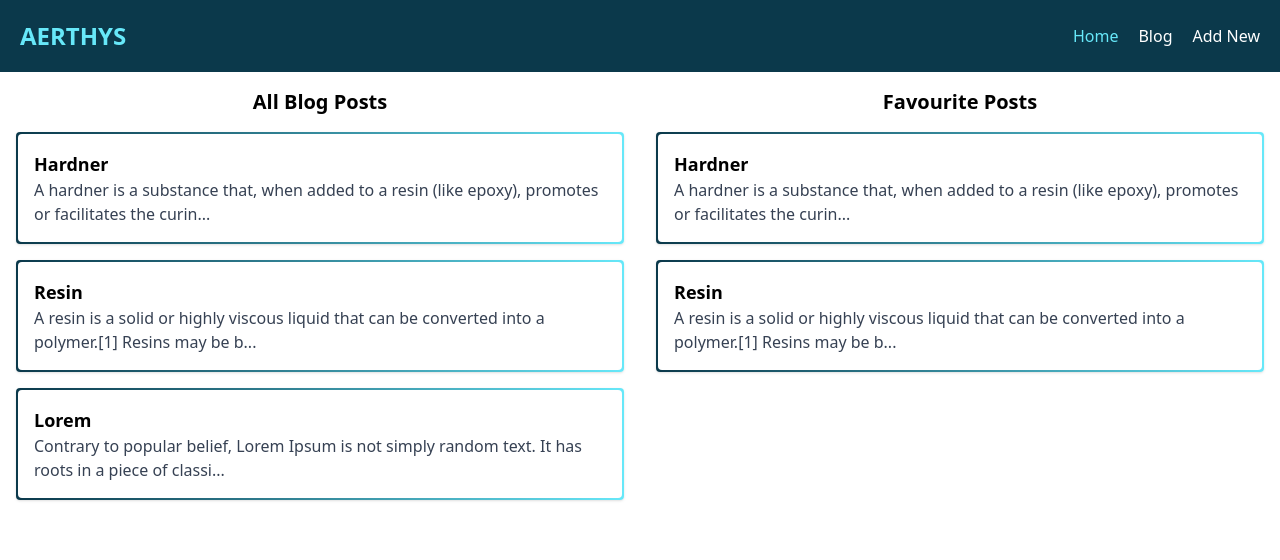
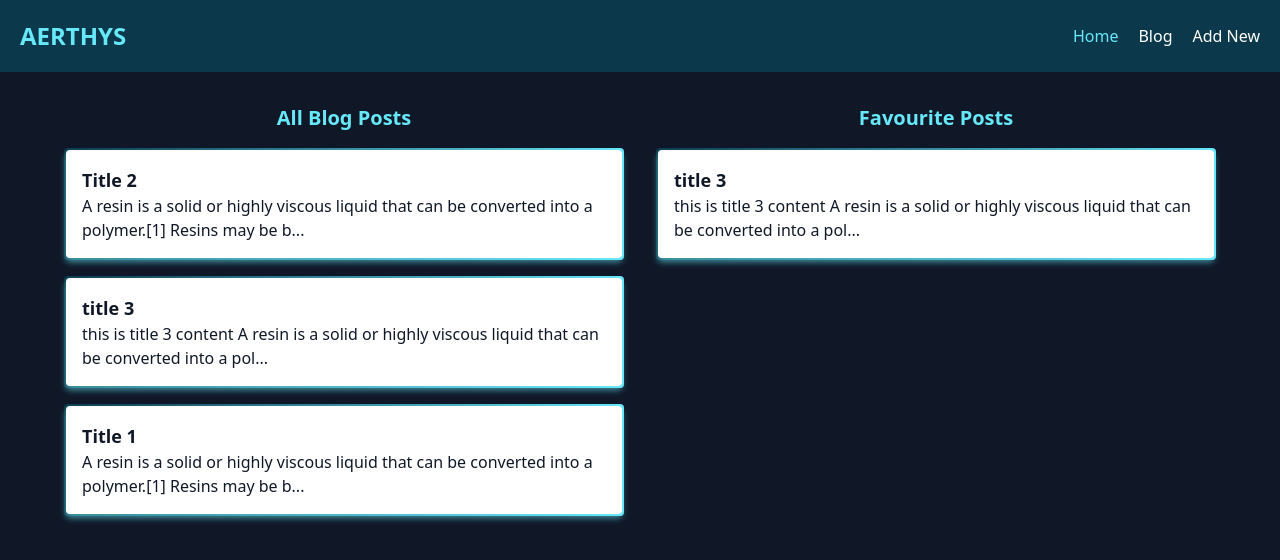
Before and after one commit to RuthNyankum/Blog, a React (Vite) app: page / in a window 1280 px wide. Shown: the top 560 px of the page. Built offline with nearby package versions, Linux system fonts and the light colour scheme; data requests are answered from the project's data file.

Commit message:
updated the blog page

```diff
--- a/src/db.json
+++ b/src/db.json
@@ -1,21 +1,21 @@
 {
   "addNew": [
     {
-      "id": "b368",
-      "title": "Hardner",
-      "description": "A hardner is a substance that, when added to a resin (like epoxy), promotes or facilitates the curing or hardening process, making the resin more durable and strong. It's a chemical compound that reacts with the resin to form a three-dimensional network, leading to the final product's increased strength and resistance to various factors like heat, chemicals, and wear and tear. ",
+      "id": "533f",
+      "title": "Title 2",
+      "description": "A resin is a solid or highly viscous liquid that can be converted into a polymer.[1] Resins may be biological or synthetic in origin, but are typically harvested from plants. Resins are mixtures of organic compounds, predominantly terpenes. Common resins include amber, hashish, frankincense, myrrh and the animal-derived resin, shellac. Resins are used in varnishes, adhesives, food additives, incenses and perfumes.",
+      "isFavorite": false
+    },
+    {
+      "id": "dfde",
+      "title": "title 3",
+      "description": "this is title 3 content A resin is a solid or highly viscous liquid that can be converted into a polymer.[1] Resins may be biological or synthetic in origin, but are typically harvested from plants. Resins are mixtures of organic compounds, predominantly terpenes. Common resins include amber, hashish, frankincense, myrrh and the animal-derived resin, shellac. Resins are used in varnishes, adhesives, food additives, incenses and perfumes.",
       "isFavorite": true
     },
     {
-      "id": "6a1b",
-      "title": "Resin",
+      "id": "629f",
+      "title": "Title 1",
       "description": "A resin is a solid or highly viscous liquid that can be converted into a polymer.[1] Resins may be biological or synthetic in origin, but are typically harvested from plants. Resins are mixtures of organic compounds, predominantly terpenes. Common resins include amber, hashish, frankincense, myrrh and the animal-derived resin, shellac. Resins are used in varnishes, adhesives, food additives, incenses and perfumes.",
-      "isFavorite": true
-    },
-    {
-      "id": "8470",
-      "title": "Lorem",
-      "description": "Contrary to popular belief, Lorem Ipsum is not simply random text. It has roots in a piece of classical Latin literature from 45 BC, making it over 2000 years old. Richard McClintock, a Latin professor at Hampden-Sydney College in Virginia, looked up one of the more obscure Latin words, consectetur, from a Lorem Ipsum passage, and going through the cites of the word in classical literature, discovered the undoubtable source. Lorem Ipsum comes from sections 1.10.32 and 1.10.33 of \"de Finibus Bonorum et Malorum\" (The Extremes of Good and Evil) by Cicero, written in 45 BC. This book is a treatise on the theory of ethics, very popular during the Renaissance. The first line of Lorem Ipsum, \"Lorem ipsum dolor sit amet..\", comes from a line in section 1.10.32.\n\nThe standard chunk of Lorem Ipsum used since the 1500s is reproduced below for those interested. Sections 1.10.32 and 1.10.33 from \"de Finibus Bonorum et Malorum\" by Cicero are also reproduced in their exact original form, accompanied by English versions from the 1914 translation by H. Rackham.",
       "isFavorite": false
     }
   ]
--- a/src/pages/AddNewPage.jsx
+++ b/src/pages/AddNewPage.jsx
@@ -1,6 +1,6 @@
 import axios from 'axios';
 import React, { useEffect, useState } from 'react';
-// import { useNavigate } from 'react-router';
+import { useNavigate } from 'react-router';
 
 const API_URL = 'http://localhost:5000/addNew';
 
@@ -11,7 +11,7 @@ const AddNewPage = () => {
     description: '',
   });
 
-  //   const navigate = useNavigate();
+  const navigate = useNavigate();
 
   const handleSubmit = async (event) => {
     event.preventDefault();
@@ -19,8 +19,14 @@ const AddNewPage = () => {
 
     if (!title || !description) return;
     try {
-      const response = await axios.post(API_URL, form);
-      //   navigate('/blog');
+      //set isFavorite to false for new posts
+      const postData = {
+        ...form,
+        isFavorite: false,
+      };
+
+      const response = await axios.post(API_URL, postData);
+      navigate('/blog');
       setAddNew((prev) => [...prev, response.data]);
     } catch (error) {
       console.log(error);
@@ -45,9 +51,9 @@ const AddNewPage = () => {
   }, []);
 
   return (
-    <div className="min-h-screen bg-gray-100 flex items-center justify-center px-4">
+    <div className="min-h-screen bg-gray-900 flex items-center justify-center px-4">
       <form
-        className="bg-[#0B394B] p-6 md:p-8 rounded-xl shadow-md w-full max-w-md"
+        className="bg-[#0B394B] p-6 md:p-8 rounded-xl shadow-md w-full max-w-xl min-h-[500px]"
         onSubmit={handleSubmit}
       >
         <h2 className="text-2xl font-semibold mb-6 text-[#67E8F9]">
@@ -85,7 +91,7 @@ const AddNewPage = () => {
             name="description"
             id="description"
             placeholder="Enter description"
-            rows="4"
+            rows="6"
             value={form.description}
             onChange={(event) =>
               setForm((prev) => ({ ...prev, description: event.target.value }))
--- a/src/pages/BlogPage.jsx
+++ b/src/pages/BlogPage.jsx
@@ -32,7 +32,7 @@ const BlogPage = () => {
     e.preventDefault();
 
     try {
-      // Make API call to update the post
+      // API call to update the post
       const response = await axios.put(`${API_URL}/${editingId}`, editForm);
 
       // Update the local state with the edited post
@@ -73,7 +73,6 @@ const BlogPage = () => {
       const post = addNew.find((item) => item.id === postId);
       // const updatedPost = { ...post, isFavorite: !post.isFavorite };
 
-      // correct field name
       const response = await axios.patch(`${API_URL}/${postId}`, {
         isFavorite: !post.isFavorite,
       });
@@ -87,7 +86,7 @@ const BlogPage = () => {
         )
       );
 
-      // Update selected blog if applicable
+      // Update selected blog if applicable by using id
       if (selectedBlog?.id === postId) {
         setSelectedBlog((prev) => ({
           ...prev,
@@ -101,13 +100,16 @@ const BlogPage = () => {
 
   return (
     <>
-      <main className="flex flex-col lg:flex-row gap-6 mt-8 px-4 md:px-8 lg:px-16">
+      <main className="flex flex-col lg:flex-row gap-6 px-4 md:px-8 lg:px-16 min-h-screen bg-gray-900">
         {/* Blog List Section */}
-        <div className="w-full lg:w-1/2 space-y-4">
+        <div className="w-full lg:w-1/2 space-y-4 mt-8">
           {addNew.map((item) => (
             <div
               key={item.id}
               className="bg-white p-4 rounded-lg shadow-md hover:bg-gray-50 transition"
+              style={{
+                boxShadow: '0 4px 6px rgba(103, 232, 249, 0.6)',
+              }}
             >
               {editingId === item.id ? (
                 // Show edit form
@@ -221,7 +223,7 @@ const BlogPage = () => {
         </div>
 
         {/* Selected Blog Section */}
-        <div className="w-full lg:w-1/2 bg-white rounded-lg shadow-md p-6">
+        <div className="w-full lg:w-1/2 bg-white rounded-lg shadow-md p-6 mt-8">
           {selectedBlog ? (
             <>
               <h2 className="text-2xl font-bold mb-4 text-gray-800">
--- a/src/pages/HomePage.jsx
+++ b/src/pages/HomePage.jsx
@@ -10,27 +10,29 @@ const HomePage = () => {
     const fetchBlogs = async () => {
       try {
         const response = await axios.get('http://localhost:5000/addNew');
-        setBlogs(response.data);
+        const allBlogs = response.data;
+        setBlogs(allBlogs);
+
+        // Filter favorites
+        const favBlogs = allBlogs.filter((blog) => blog.isFavorite === true);
+        setFavorites(favBlogs);
       } catch (error) {
         console.error('Error fetching blogs:', error);
       }
     };
+    fetchBlogs();
+  }, []);
 
-    // Fetch only favourites
-    const fetchFavorites = async () => {
-      try {
-        const response = await axios.get(
-          'http://localhost:5000/addNew?isFavorite=true'
-        );
-        setFavorites(response.data);
-      } catch (error) {
-        console.error('Error fetching favorites:', error);
-      }
-    };
-
-    fetchBlogs();
-    fetchFavorites();
-  }, []);
+  //   useEffect(() => {
+  //  // Fetch all blogs
+  //  const fetchBlogs = async () => {
+  //    try {
+  //      const response = await axios.get('http://localhost:5000/addNew');
+  //      setBlogs(response.data);
+  //    } catch (error) {
+  //      console.error('Error fetching blogs:', error);
+  //    }
+  //  };
 
   const truncateText = (text, maxLength = 100) => {
     if (!text) return '';
@@ -38,12 +40,15 @@ const HomePage = () => {
   };
 
   return (
-    <div className="p-4 grid grid-cols-1 md:grid-cols-2 gap-8">
+    <div className="min-h-screen bg-gray-900 text-white px-4 py-8">
+      <div className="max-w-6xl mx-auto grid grid-cols-1 md:grid-cols-2 gap-8">
         {/* All Blogs Section */}
         <div>
-        <h2 className="text-xl text-center font-bold mb-4">All Blog Posts</h2>
+          <h2 className="text-xl text-center font-bold mb-4 text-[#67E8F9]">
+            All Blog Posts
+          </h2>
           {blogs.length === 0 ? (
-          <p>No blog posts found.</p>
+            <p className="text-gray-300">No blog posts found.</p>
           ) : (
             <ul className="space-y-4">
               {blogs.map((blog) => (
@@ -51,11 +56,14 @@ const HomePage = () => {
                   key={blog.id}
                   className="p-[2px] rounded shadow-sm bg-gradient-to-r from-[#0B394B] to-[#67E8F9]"
                 >
-                <div className="p-4 rounded bg-white">
+                  <div
+                    className="p-4 rounded bg-white text-gray-900"
+                    style={{
+                      boxShadow: '0 4px 6px rgba(103, 232, 249, 0.6)',
+                    }}
+                  >
                     <h3 className="text-lg font-semibold">{blog.title}</h3>
-                  <p className="text-gray-700">
-                    {truncateText(blog.description)}
-                  </p>
+                    <p>{truncateText(blog.description)}</p>
                   </div>
                 </li>
               ))}
@@ -65,9 +73,11 @@ const HomePage = () => {
 
         {/* Favourites Section */}
         <div>
-        <h2 className="text-xl text-center font-bold mb-4">Favourite Posts</h2>
+          <h2 className="text-xl text-center font-bold mb-4 text-[#67E8F9]">
+            Favourite Posts
+          </h2>
           {favorites.length === 0 ? (
-          <p>No favourites found.</p>
+            <p className="text-gray-300">No favourites found.</p>
           ) : (
             <ul className="space-y-4">
               {favorites.map((fav) => (
@@ -75,11 +85,14 @@ const HomePage = () => {
                   key={fav.id}
                   className="p-[2px] rounded shadow-sm bg-gradient-to-r from-[#0B394B] to-[#67E8F9]"
                 >
-                <div className="bg-white rounded p-4">
+                  <div
+                    className="bg-white rounded p-4 text-gray-900"
+                    style={{
+                      boxShadow: '0 4px 6px rgba(103, 232, 249, 0.6)',
+                    }}
+                  >
                     <h3 className="text-lg font-semibold">{fav.title}</h3>
-                  <p className="text-gray-700">
-                    {truncateText(fav.description)}
-                  </p>
+                    <p>{truncateText(fav.description)}</p>
                   </div>
                 </li>
               ))}
@@ -87,6 +100,7 @@ const HomePage = () => {
           )}
         </div>
       </div>
+    </div>
   );
 };
 
```
Lines whose indentation alone changed are shown as unchanged.
